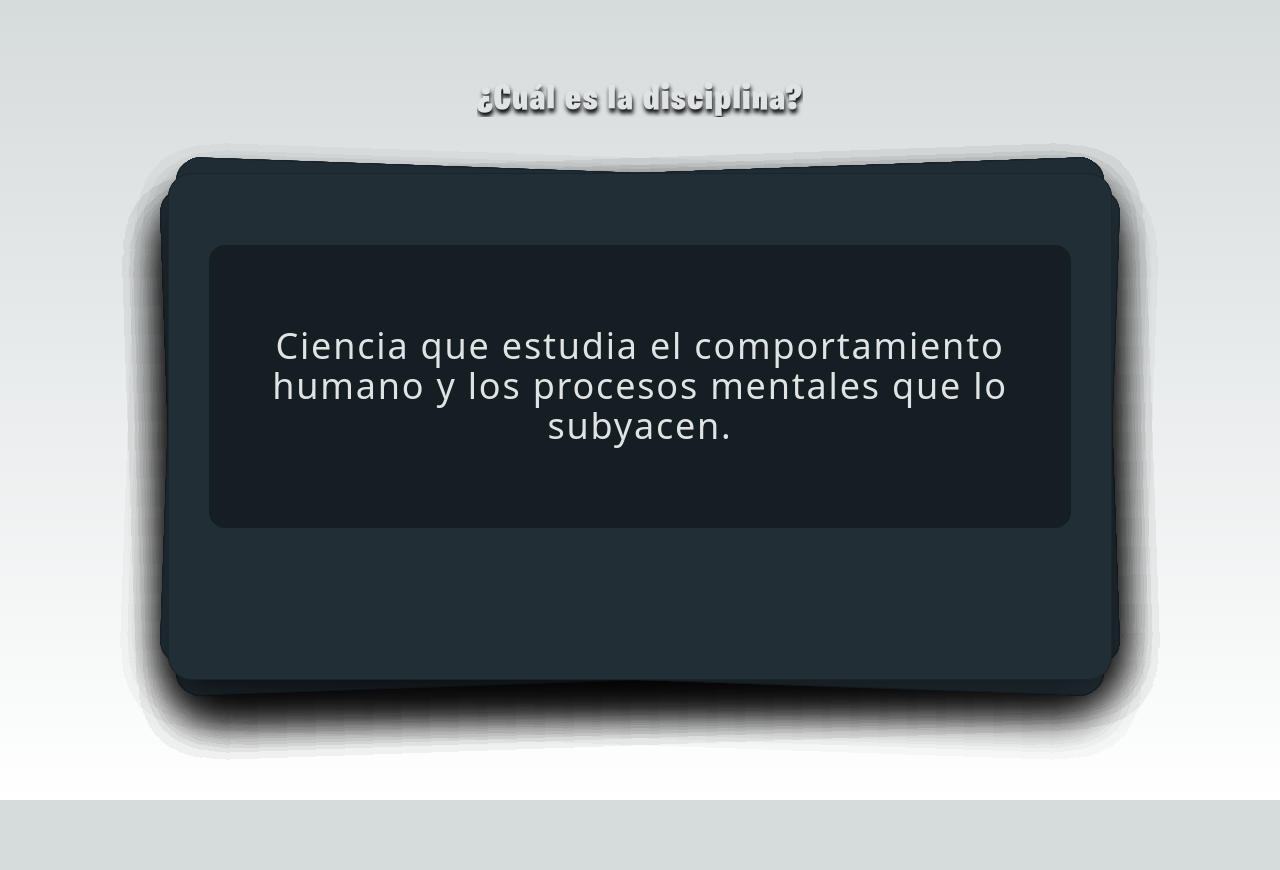
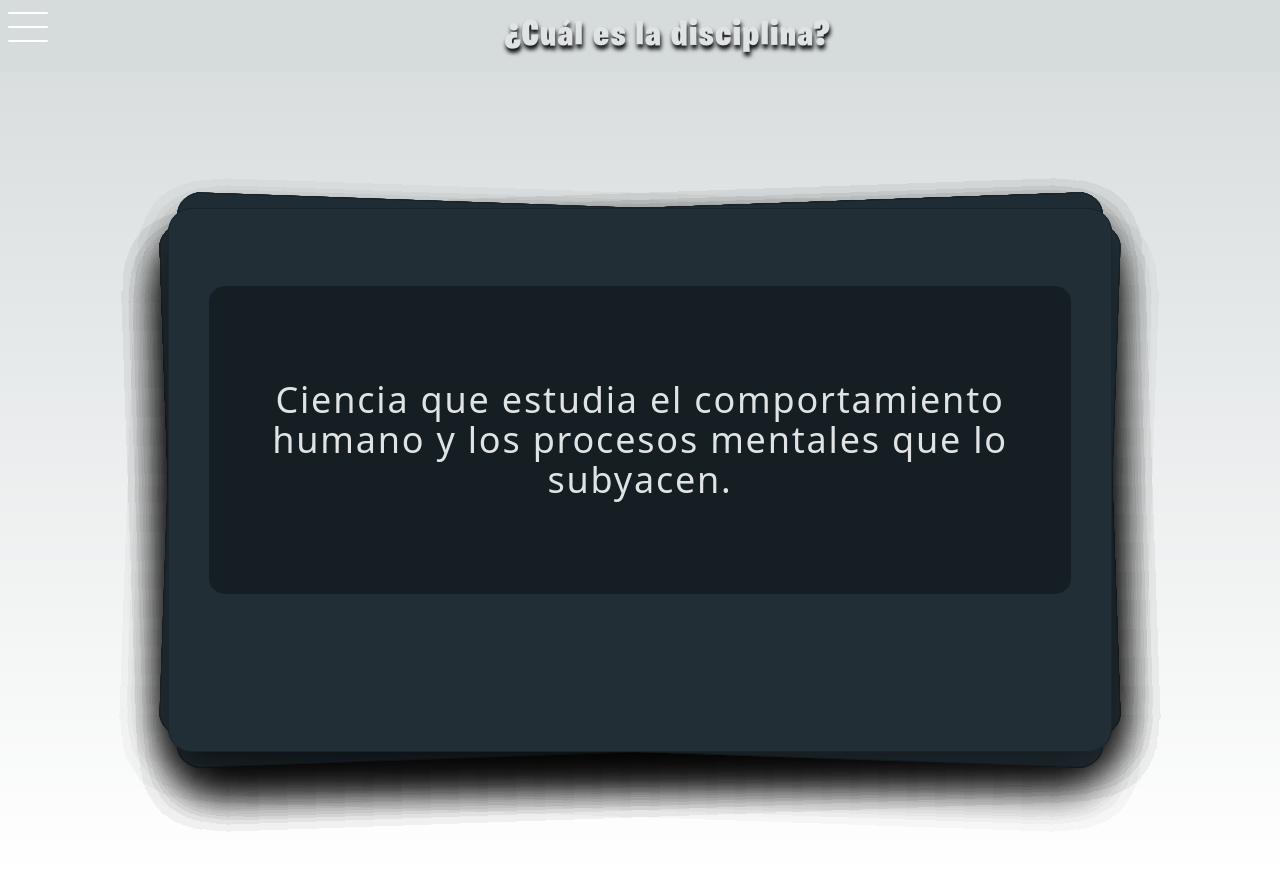
Before and after one commit to joniborda/interdisciplinario, a Next.js app: page /guess in a window 1280 px wide. Before the commit the page ends 800 px from the top, so only its background shows below. Built offline with nearby package versions, Linux system fonts and the light colour scheme.

Commit message:
replace a to link

```diff
--- a/src/components/TopBar.jsx
+++ b/src/components/TopBar.jsx
@@ -1,4 +1,5 @@
 import clsx from 'clsx'
+import Link from 'next/link'
 import { useState } from 'react'
 
 export const TopBar = ({ children }) => {
@@ -35,18 +36,14 @@ export const TopBar = ({ children }) => {
           ></div>
         </button>
         <div className="flex flex-col gap-1 justify-center items-center">
-          <a
-            className="py-2 hover:bg-slate-800 block w-full font-[fortnite] tracking-widest text-xl"
-            href="/"
-          >
-            ¿Qué disciplinas intervienen?
-          </a>
-          <a
-            className="py-2 hover:bg-slate-800 block w-full font-[fortnite] tracking-widest text-xl"
-            href="/guess"
-          >
-            ¿Cuál es la disciplina?
-          </a>
+          <Link href="/"
+            className="py-2 hover:bg-slate-800 block w-full font-[fortnite] tracking-widest text-xl">
+              ¿Qué disciplinas intervienen?
+          </Link>
+          <Link href="/guess"
+            className="py-2 hover:bg-slate-800 block w-full font-[fortnite] tracking-widest text-xl">
+              ¿Cuál es la disciplina?
+          </Link>
         </div>
       </div>
       <div className="pt-3 px-2">
--- a/src/pages/guess/index.tsx
+++ b/src/pages/guess/index.tsx
@@ -1,14 +1,22 @@
 import { GuessBody } from "@/components/GuessBody";
 import { Heading1 } from "@/components/Heading1";
+import { TopBar } from "@/components/TopBar";
 
 export default function Guess() {
   return (
-    <main className="flex h-screen overflow-hidden flex-col items-center justify-between p-6 sm:p-20 pt-10">
-      <Heading1 style={{ textShadow: "1px 4px 4px #000000" }} className="font-[fortnite] text-4xl">
-        ¿Cuál es la disciplina?
-      </Heading1>
-      <div className="relative z-10 h-full w-full max-w-5xl items-center justify-between text-sm lg:flex mt-4">
-        <GuessBody />
+    <main>
+      <TopBar>
+        <Heading1
+          style={{ textShadow: "1px 4px 4px #000000" }}
+          className="font-[fortnite] text-4xl p-4"
+        >
+          ¿Cuál es la disciplina?
+        </Heading1>
+      </TopBar>
+      <div className="flex h-screen overflow-hidden flex-col items-center justify-between p-6 sm:p-20 pt-10">
+        <div className="relative z-10 h-full w-full max-w-5xl items-center justify-between text-sm lg:flex mt-4">
+          <GuessBody />
+        </div>
       </div>
     </main>
   );
--- a/src/pages/index.tsx
+++ b/src/pages/index.tsx
@@ -10,7 +10,7 @@ export default function Home() {
       <TopBar>
         <Heading1
           style={{ textShadow: "1px 4px 4px #000000" }}
-          className="font-[fortnite] text-4xl"
+          className="font-[fortnite] text-4xl p-4"
         >
           ¿Qué disciplinas intervienen?
         </Heading1>
```
